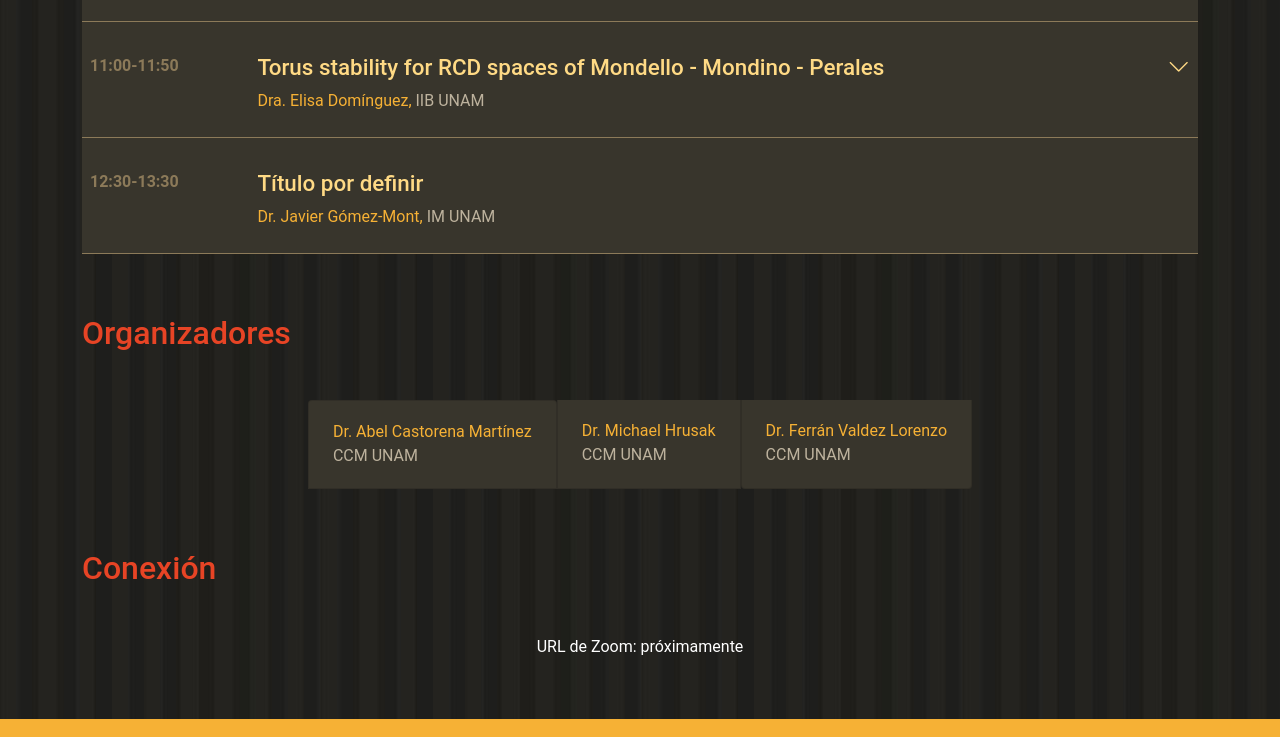
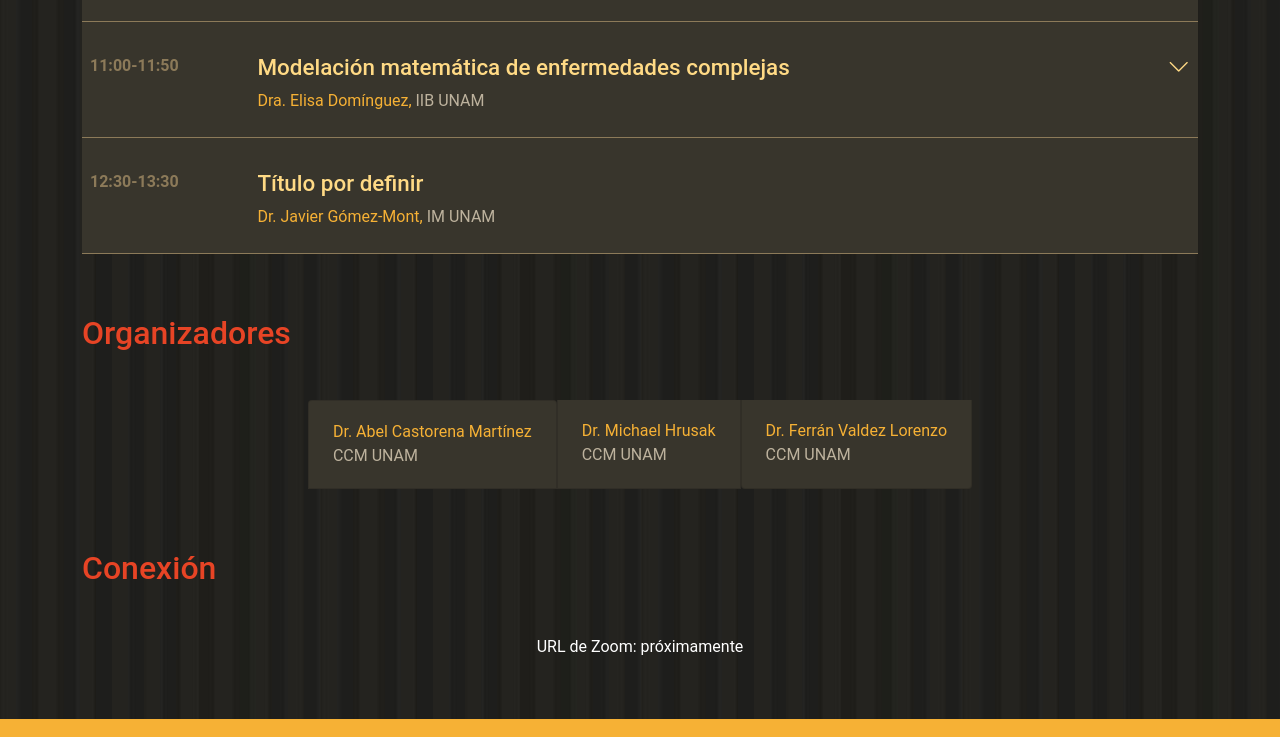
Before and after one commit to miguel-mx/10aniversario, a plain HTML site: page index.html in a window 1280 px wide. Shown: the part 1872-2609 px from the top of the page. Drawn offline with nearby package versions, Linux system fonts and the light colour scheme.

Commit message:
Título Elisa

```diff
--- a/index.html
+++ b/index.html
@@ -136,7 +136,7 @@
                         <th scope="row"><div class="time pt-4">11:00-11:50</div></th>
                         <td>
                             <div class="d-flex justify-content-between pt-4">
-                                <h3>Torus stability for RCD spaces of Mondello - Mondino - Perales</h3>
+                                <h3>Modelación matemática de enfermedades complejas</h3>
                                 <a data-bs-toggle="collapse" href="#collapseElisa" role="button" aria-expanded="false" aria-controls="collapseElisa">
                                     <h3><i class="bi bi-chevron-down"></i></h3>
                                 </a>
```
